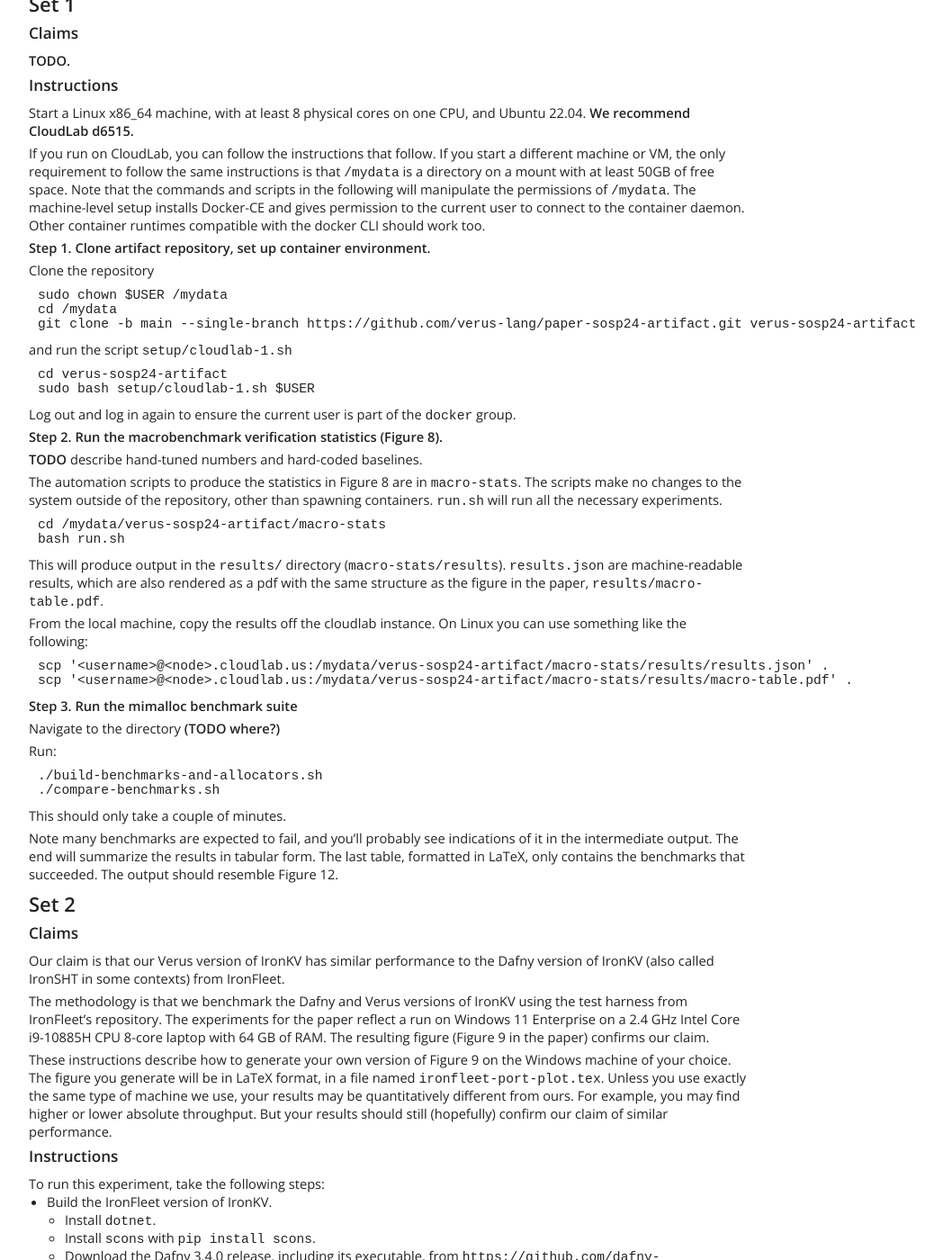
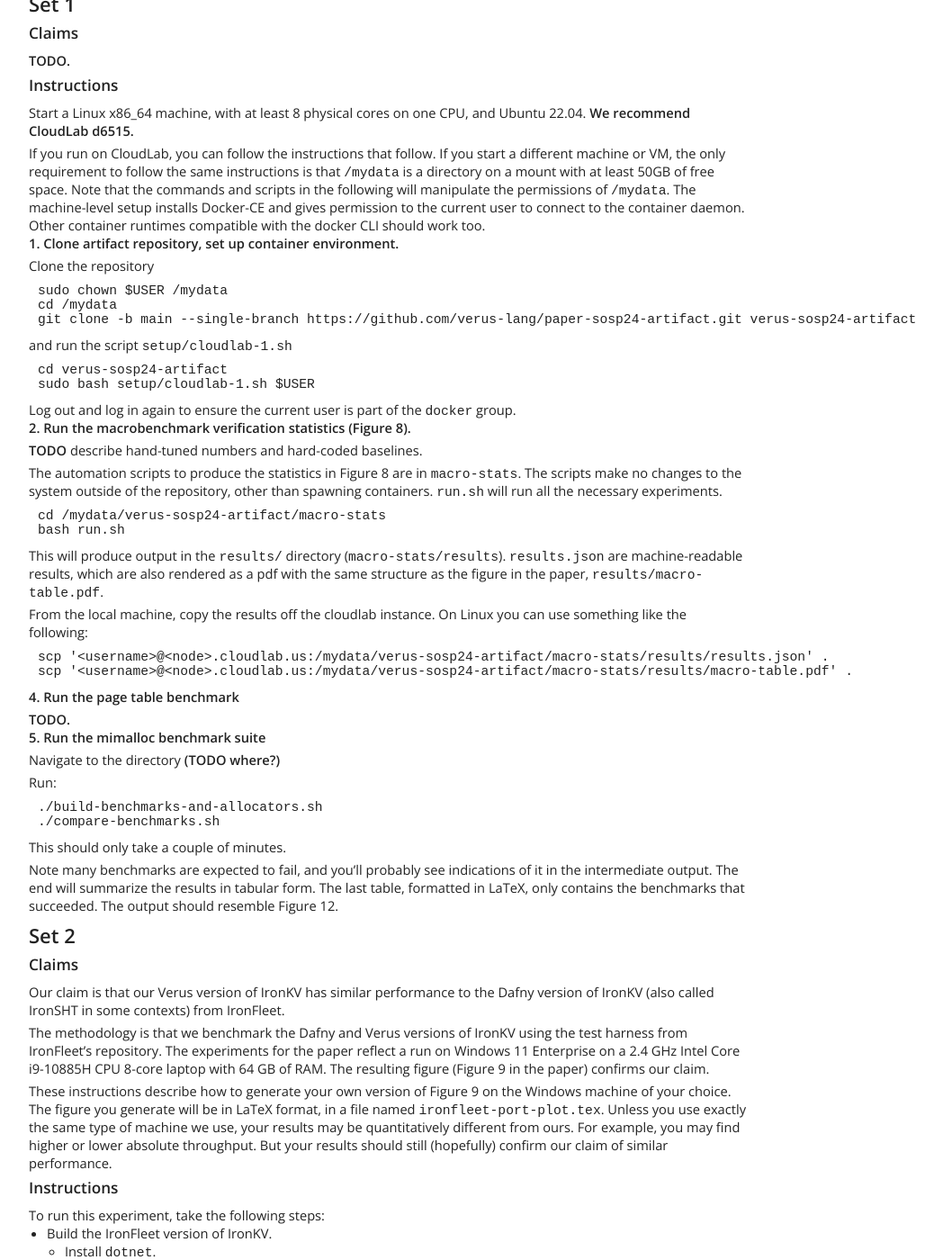
Before and after one commit to verus-lang/paper-sosp24-artifact, a Jekyll site: the page built from site/guide.md, in a window 1280 px wide and 1400 px high, scrolled down 666 px. Shown: the whole window at 90% size, without its empty margins (8-1056 px from the left). Built offline with Jekyll 4.4.1, drawn with Linux system fonts in a browser that asks for light colours.

Commit message:
formatting

````diff
--- a/site/guide.md
+++ b/site/guide.md
@@ -36,7 +36,7 @@ to follow the same instructions is that `/mydata` is a directory on a mount with
 Note that the commands and scripts in the following will manipulate the permissions of `/mydata`. The machine-level setup installs
 Docker-CE and gives permission to the current user to connect to the container daemon. Other container runtimes compatible with the docker CLI should work too.
 
-**Step 1. Clone artifact repository, set up container environment.**
+#### 1. Clone artifact repository, set up container environment.
 
 Clone the repository
 
@@ -56,7 +56,7 @@ sudo bash setup/cloudlab-1.sh $USER
 
 Log out and log in again to ensure the current user is part of the `docker` group.
 
-**Step 2. Run the macrobenchmark verification statistics (Figure 8).**
+#### 2. Run the macrobenchmark verification statistics (Figure 8).
 
 **TODO** describe hand-tuned numbers and hard-coded baselines.
 
@@ -80,7 +80,11 @@ scp '<username>@<node>.cloudlab.us:/mydata/verus-sosp24-artifact/macro-stats/res
 scp '<username>@<node>.cloudlab.us:/mydata/verus-sosp24-artifact/macro-stats/results/macro-table.pdf' .
 ```
 
-**Step 3. Run the mimalloc benchmark suite**
+#### 4. Run the page table benchmark
+
+**TODO.**
+
+#### 5. Run the mimalloc benchmark suite
 
 Navigate to the directory **(TODO where?)**
 
@@ -97,6 +101,7 @@ Note many benchmarks are expected to fail, and you'll probably see indications o
 in the intermediate output. The end will summarize the results in tabular form.
 The last table, formatted in LaTeX, only contains the benchmarks that succeeded.
 The output should resemble Figure 12.
+
 
 ## Set 2
 
@@ -242,7 +247,7 @@ git submodule update --init
 
 The repository should now be ready and we can build the binaries and run the benchmark.
 
-### 3. Running the Benchmark
+#### 3. Running the Benchmark
 
 To run the benchmarks, navigate into the `benchmarks` directory and execute the `run_benchmarks.sh`
 script:
@@ -272,7 +277,7 @@ Note, that the benchmarks will change the following CPU settings:
 Also note, that this will pull in the dependencies for building Linear Dafny automatically.
 
 
-### 4. Obtaining the Results
+#### 4. Obtaining the Results
 
 You can view the results of the benchmark by opening the automatically generated plots:
 
````
